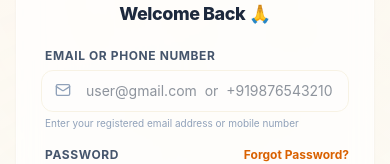
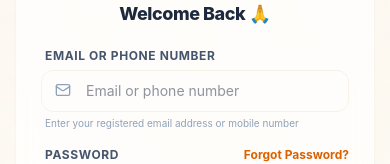
Before and after one commit to ganesh51v/Sri-Anjaneya-Youth-Zarugumalli, a React (Vite) app: page /signin in a window 390 px wide. Shown: the part 272-436 px from the top of the page. Built offline with nearby package versions, Linux system fonts and the light colour scheme; no server answers.

Commit message:
style(signin): update input placeholder text to 'Email or phone number'

```diff
--- a/src/pages/SignIn.jsx
+++ b/src/pages/SignIn.jsx
@@ -186,7 +186,7 @@ const SignIn = () => {
                     autoComplete="username"
                     value={identifier}
                     onChange={(e) => setIdentifier(e.target.value)}
-                    placeholder="user@gmail.com  or  +919876543210"
+                    placeholder="Email or phone number"
                     className="w-full bg-cream-50/50 dark:bg-slate-950 border border-cream-300 dark:border-slate-800 rounded-xl py-2.5 pl-11 pr-4 text-sm text-slate-800 dark:text-white focus:outline-none focus:ring-2 focus:ring-saffron-500 transition-all"
                     required
                   />
```
